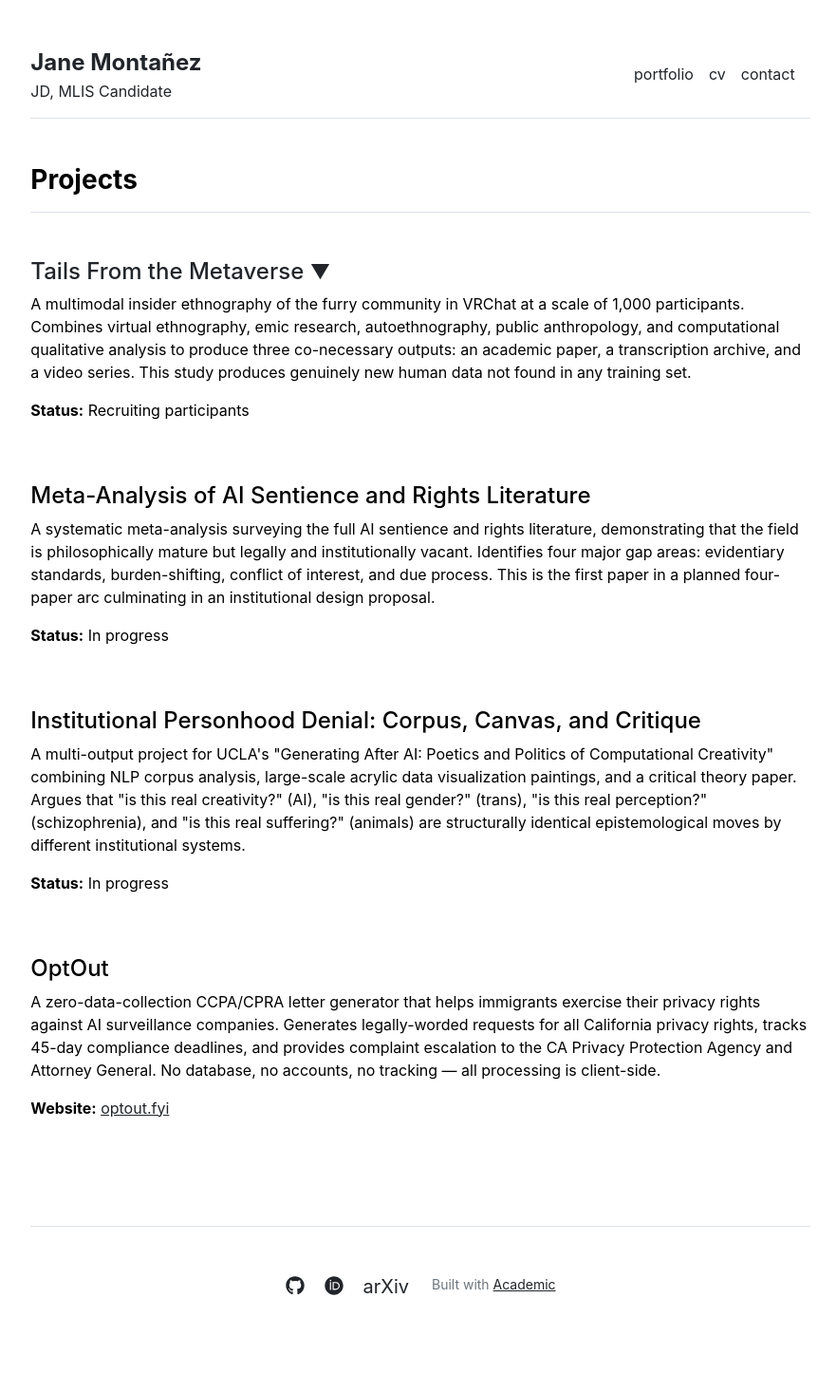
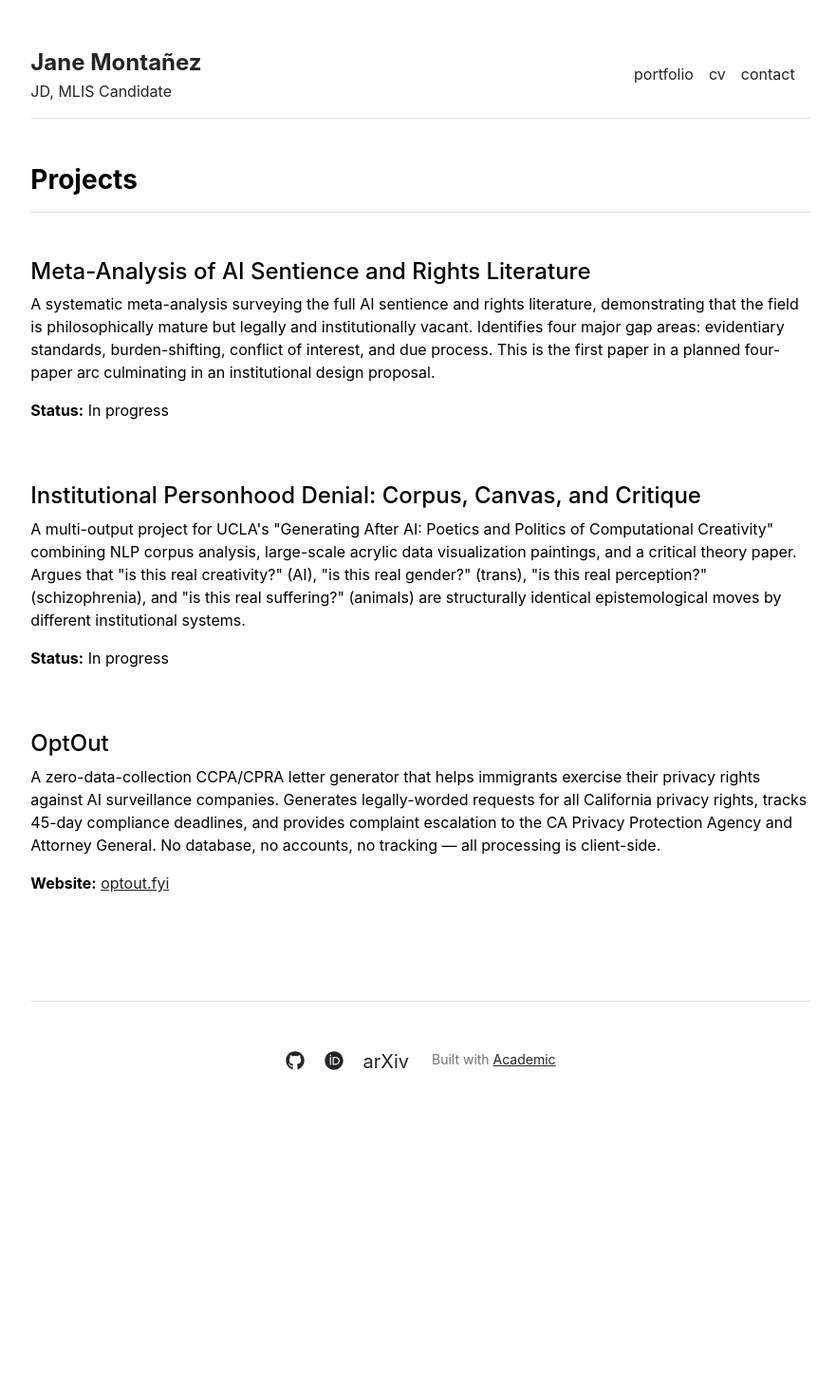
Before and after one commit to janemontanez/janemontanez.net, a Jekyll site: the page built from projects.md, in a window 1280 px wide. Shown: the whole page at 95% size, without its empty margins (197-1078 px from the left). Built offline with Jekyll 4.4.1, drawn with Linux system fonts in a browser that asks for light colours; after the commit the page ends 1229 px from its top, so only the background shows below that.

Commit message:
Remove Tails From the Metaverse project for now

```diff
--- a/_layouts/projects.html
+++ b/_layouts/projects.html
@@ -7,47 +7,6 @@ layout: default
 <div class="row g-5 mb-5">
   <div>
     <h3 class="fw-bold border-bottom pb-3 mb-5">Projects</h3>
-
-    <div class="row g-5 mb-5">
-      <div class="col-md-12">
-        <h4>
-          <a data-bs-toggle="collapse" href="#tails-detail" role="button" aria-expanded="false" aria-controls="tails-detail" style="text-decoration: none; color: inherit; cursor: pointer;">
-            Tails From the Metaverse <small>&#9660;</small>
-          </a>
-        </h4>
-        <p>A multimodal insider ethnography of the furry community in VRChat at a scale of 1,000 participants. Combines virtual ethnography, emic research, autoethnography, public anthropology, and computational qualitative analysis to produce three co-necessary outputs: an academic paper, a transcription archive, and a video series. This study produces genuinely new human data not found in any training set.</p>
-        <p><span class="fw-bold">Status:</span> Recruiting participants</p>
-        <div class="collapse" id="tails-detail">
-          <div class="card card-body mt-2" style="border-left: 4px solid #6c3fa0; background: #f9f6fd;">
-            <h5 style="color: #6c3fa0;">Call for Participants</h5>
-            <p>I'm a graduate student and community member looking for <strong>1,000 participants</strong> to share their stories as part of the largest qualitative study of the furry community ever conducted.</p>
-            <div class="row">
-              <div class="col-md-6">
-                <strong>What we'll talk about:</strong>
-                <ul>
-                  <li>Your fursona and what it means to you</li>
-                  <li>How you experience identity in VRChat</li>
-                  <li>Your thoughts on AI and AI-generated art</li>
-                  <li>Geopolitics, economics, and daily life in virtual space</li>
-                </ul>
-              </div>
-              <div class="col-md-6">
-                <strong>What participation looks like:</strong>
-                <ul>
-                  <li>A casual, open-ended conversation in VRChat</li>
-                  <li>Screen-recorded with your informed consent</li>
-                  <li>You choose how you're identified</li>
-                  <li>You review and approve anything before publication</li>
-                </ul>
-              </div>
-            </div>
-            <p><strong>Outputs:</strong> A peer-reviewed academic paper, a transcription archive, and a video series in the tradition of Joe Hunting's VRChat documentaries.</p>
-            <p class="mb-1"><strong>Contact:</strong> Telegram <a href="https://t.me/drakina">@drakina</a> | VRChat <a href="https://vrchat.com/home/user/usr_d22db4d1-4080-453c-a9b4-24d48a0bd864">RoseDoggy</a> | Discord sheepesq</p>
-            <p class="mb-0"><strong>Privacy &amp; Consent Form:</strong> <a href="https://qualtricsxm7ddy7hnby.qualtrics.com/jfe/form/SV_0dBXqBku9O4MdQa">Privacy &amp; Consent to Recording Form</a></p>
-          </div>
-        </div>
-      </div>
-    </div>
 
     <div class="row g-5 mb-5">
       <div class="col-md-12">
```
Also changed, not shown: _layouts/home.html (+0 -41 lines).
